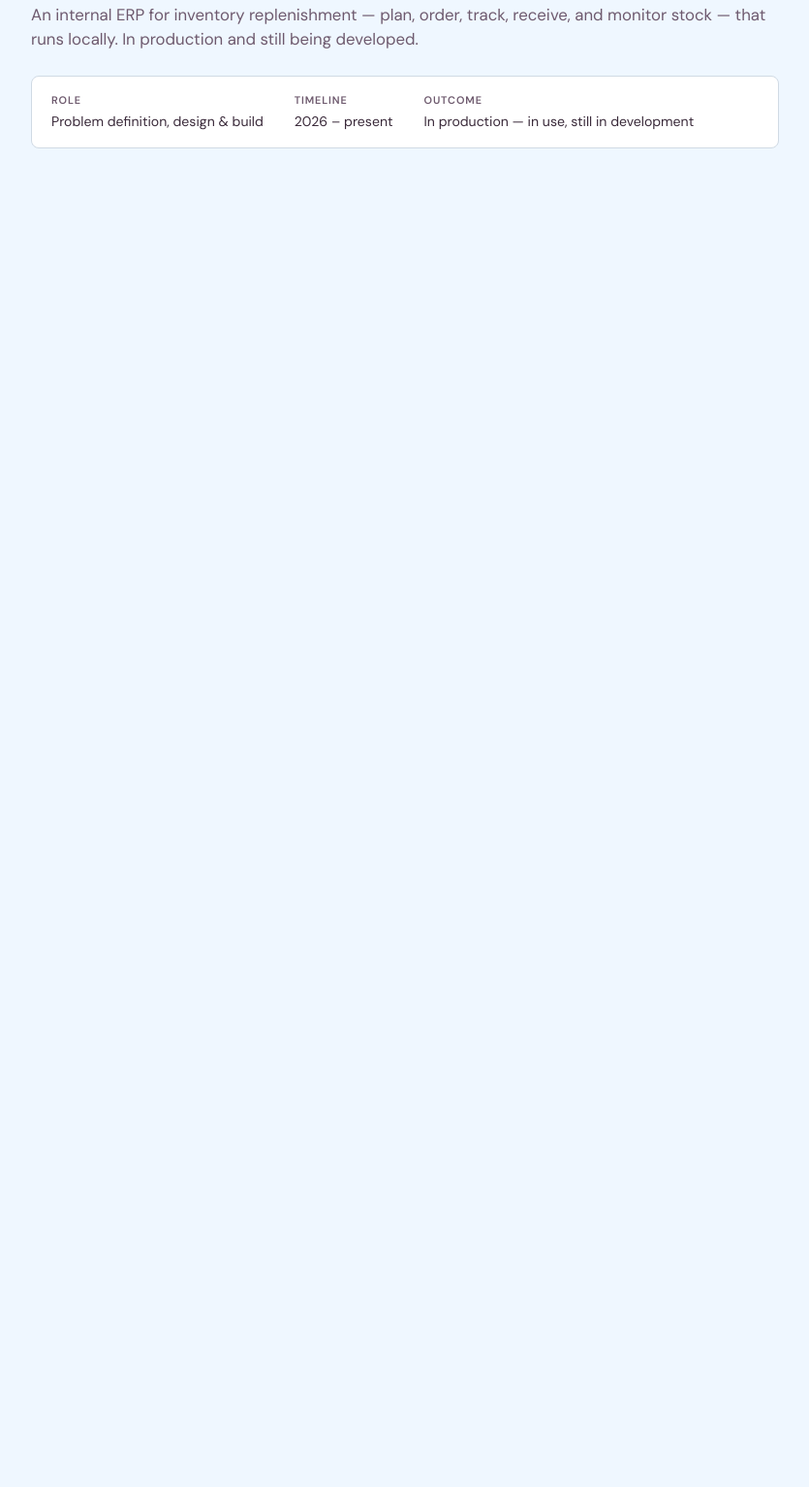
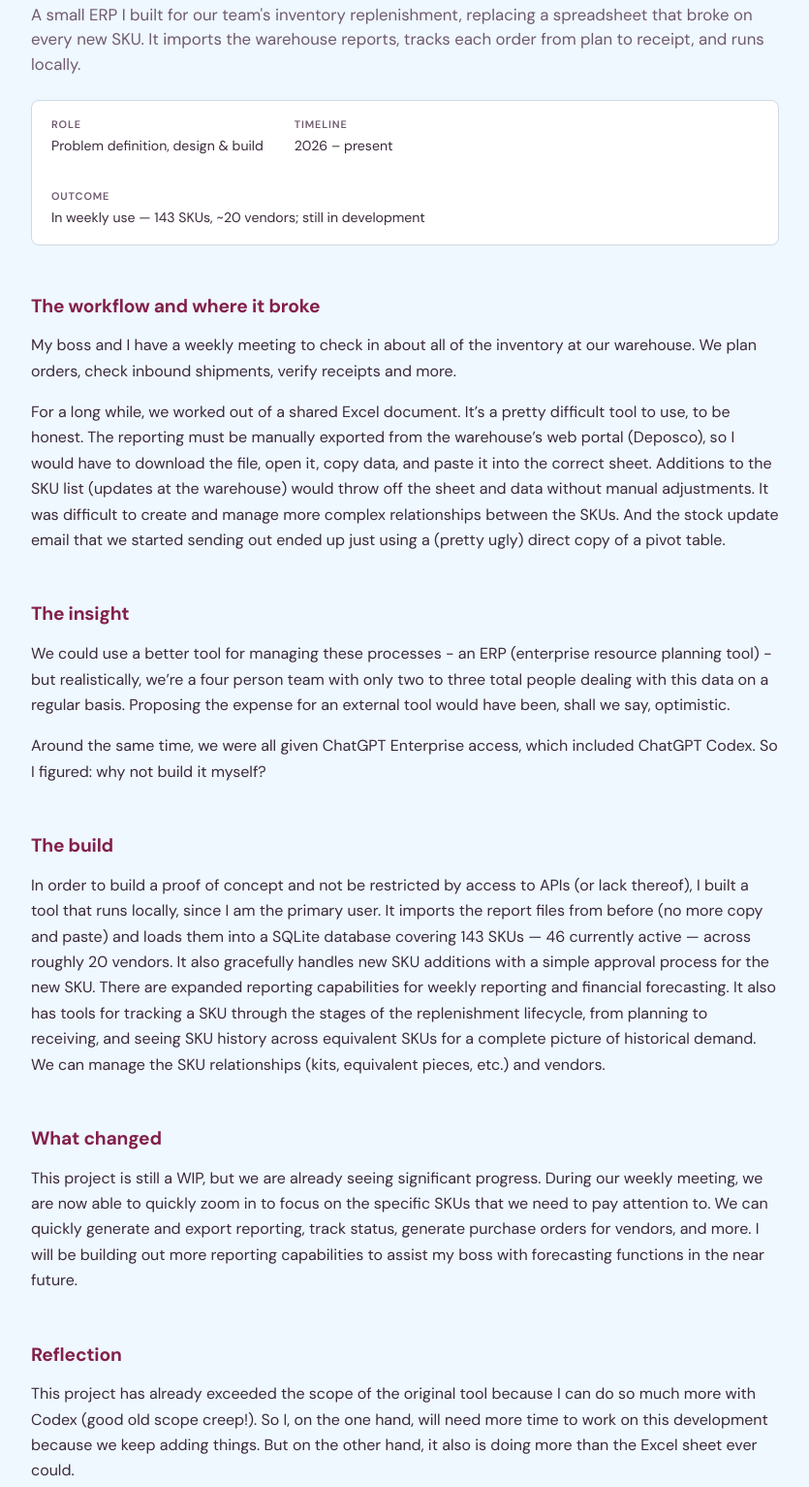
Before and after one commit to danifuldan/danifuldan-portfolio, an Eleventy site: page src/work/inventory-ops.md in a window 1280 px wide. Shown: the part 172-1705 px from the top of the page at 97% size, without its empty margins (222-1057 px from the left). Before the commit the page ends 800 px from the top, so only its background shows below. Built offline with nearby package versions, Linux system fonts and the light colour scheme; Eleventy itself is replaced by a stand-in of ours; files that its build step writes are made by us from their sources.

Commit message:
Inventory Ops and Photo Guide: case-study bodies and headers
Daniel's prose for both pages; headers filled from the bodies. Photo
Guide stays hidden until the publish lines are removed.

Co-Authored-By: Claude Fable 5.1 <noreply@anthropic.com>
Claude-Session: https://claude.ai/code/session_01FdehyderNHho2vChmmHiGt

```diff
--- a/src/work/inventory-ops.md
+++ b/src/work/inventory-ops.md
@@ -1,8 +1,32 @@
 ---
 title: Inventory Ops
-description: An internal ERP for inventory replenishment — plan, order, track, receive, and monitor stock — that runs locally. In production and still being developed.
+description: A small ERP I built for our team's inventory replenishment, replacing a spreadsheet that broke on every new SKU. It imports the warehouse reports, tracks each order from plan to receipt, and runs locally.
 role: Problem definition, design & build
 timeline: 2026 – present
-outcome: In production — in use, still in development
+outcome: In weekly use — 143 SKUs, ~20 vendors; still in development
 order: 2
 ---
+
+## The workflow and where it broke
+
+My boss and I have a weekly meeting to check in about all of the inventory at our warehouse. We plan orders, check inbound shipments, verify receipts and more.
+
+For a long while, we worked out of a shared Excel document. It's a pretty difficult tool to use, to be honest. The reporting must be manually exported from the warehouse's web portal (Deposco), so I would have to download the file, open it, copy data, and paste it into the correct sheet. Additions to the SKU list (updates at the warehouse) would throw off the sheet and data without manual adjustments. It was difficult to create and manage more complex relationships between the SKUs. And the stock update email that we started sending out ended up just using a (pretty ugly) direct copy of a pivot table.
+
+## The insight
+
+We could use a better tool for managing these processes - an ERP (enterprise resource planning tool) - but realistically, we're a four person team with only two to three total people dealing with this data on a regular basis. Proposing the expense for an external tool would have been, shall we say, optimistic.
+
+Around the same time, we were all given ChatGPT Enterprise access, which included ChatGPT Codex. So I figured: why not build it myself?
+
+## The build
+
+In order to build a proof of concept and not be restricted by access to APIs (or lack thereof), I built a tool that runs locally, since I am the primary user. It imports the report files from before (no more copy and paste) and loads them into a SQLite database covering 143 SKUs — 46 currently active — across roughly 20 vendors. It also gracefully handles new SKU additions with a simple approval process for the new SKU. There are expanded reporting capabilities for weekly reporting and financial forecasting. It also has tools for tracking a SKU through the stages of the replenishment lifecycle, from planning to receiving, and seeing SKU history across equivalent SKUs for a complete picture of historical demand. We can manage the SKU relationships (kits, equivalent pieces, etc.) and vendors.
+
+## What changed
+
+This project is still a WIP, but we are already seeing significant progress. During our weekly meeting, we are now able to quickly zoom in to focus on the specific SKUs that we need to pay attention to. We can quickly generate and export reporting, track status, generate purchase orders for vendors, and more. I will be building out more reporting capabilities to assist my boss with forecasting functions in the near future.
+
+## Reflection
+
+This project has already exceeded the scope of the original tool because I can do so much more with Codex (good old scope creep!). So I, on the one hand, will need more time to work on this development because we keep adding things. But on the other hand, it also is doing more than the Excel sheet ever could.
```
Also changed, not shown: src/work/photo-guide.md (+25 -3 lines).
